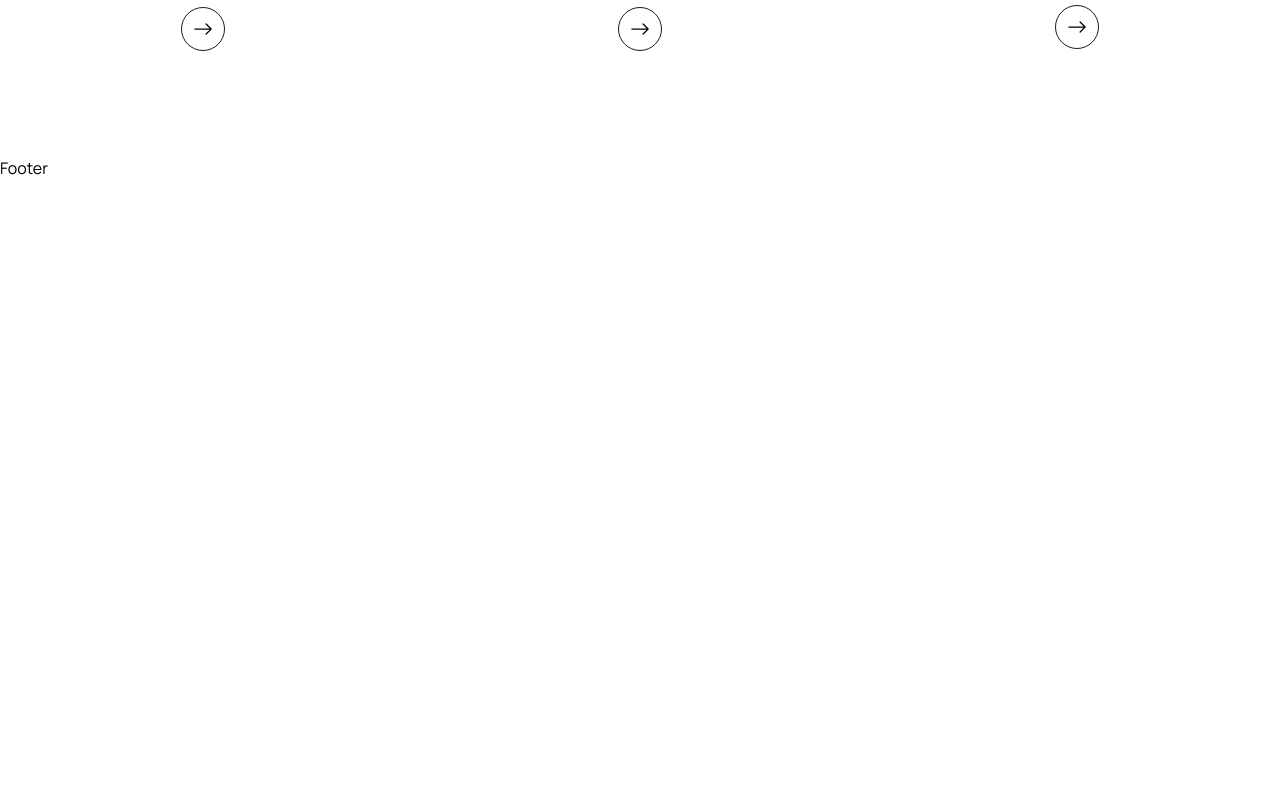
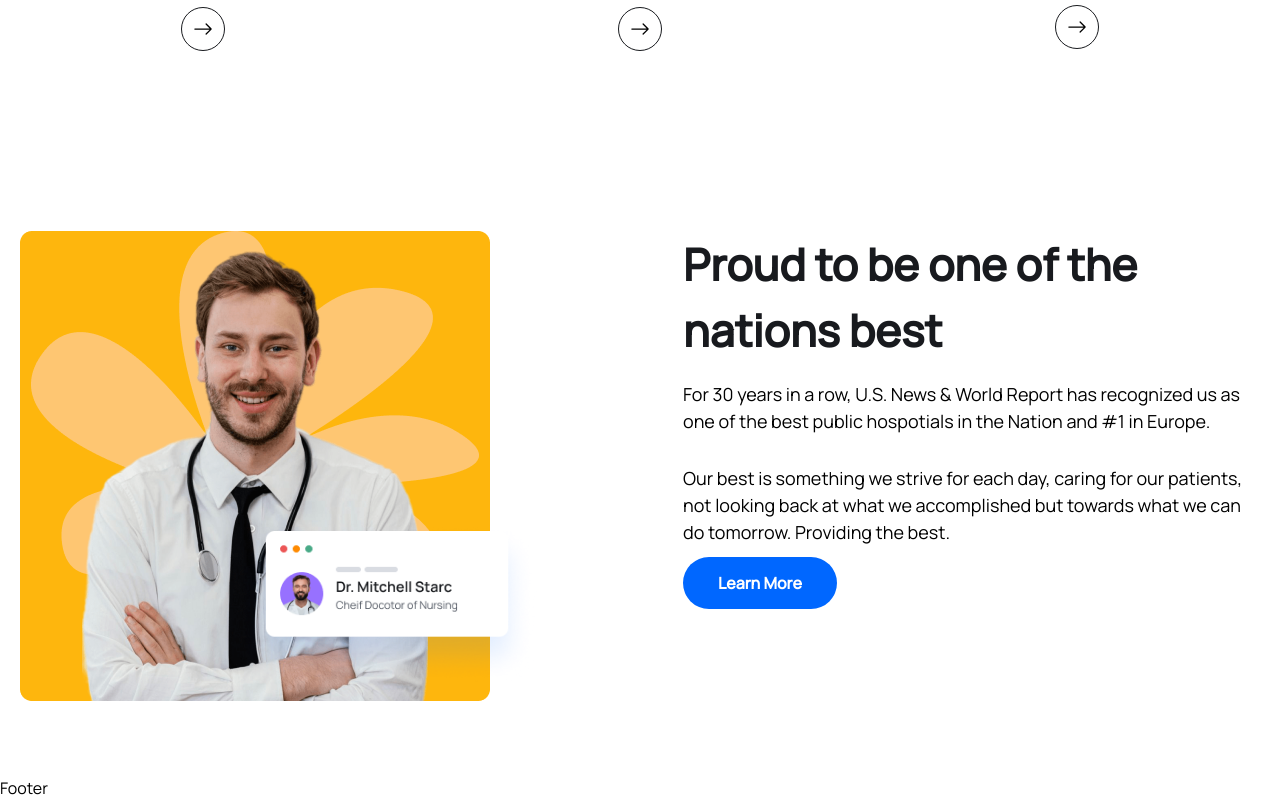
Before and after one commit to nxelia99/DoctorAppointmentBooking, a React (Vite) app in the folder frontend/: page / in a window 1280 px wide. Shown: the part 929-1729 px from the top of the page. Before the commit the page ends 1109 px from the top, so only its background shows below. Built offline with nearby package versions, Linux system fonts and the light colour scheme.

Commit message:
new commit

```diff
--- /dev/null
+++ b/frontend/src/components/About/About.jsx
@@ -0,0 +1,36 @@
+import React from 'react'
+import aboutImg from '../../assets/images/about.png';
+import aboutCardImg from '../../assets/images/about-card.png'
+import { Link } from 'react-router-dom';
+function About() {
+  return <section className='container'>
+    <div className="flex justify-between gap-[50px] lg:gap-[13px] xl:gap-0 flex-col lg:flex-row">
+        {/* about image */}
+        <div className="relative w-3/4 lg:w-1/2 xl:w-[770px] z-10 order-2 lg:order-1">
+            <img src={aboutImg} alt="doctor image" />
+            <div className="absolute z-20 bottom-4 w-[200px] md:w-[300px] right-[-30%] md:right-[7%] lg:right-[22%]">
+                <img src={aboutCardImg} alt="card" />
+            </div>
+        </div>
+
+        {/* about content */}
+        <div className="w-full lg:w-1/2 xl:w-[670px] order-1 lg:order-2">
+            <h2 className="heading">Proud to be one of the nations best</h2>
+            <p className="text__para">For 30 years in a row, U.S. News & World Report has recognized us
+            as one of the best public hospotials in the Nation and #1 in Europe.</p>
+
+            <p className="text__para mt-[30px] mb-[25px]">Our best is something we strive for each day,
+            caring for our patients, not looking back at what we accomplished but towards what we can do tomorrow.
+            Providing the best.</p>
+
+            <Link to='/' className="btn">Learn More</Link>
+        </div>
+
+    </div>
+
+  </section>
+
+
+}
+
+export default About
--- a/frontend/src/pages/Home.jsx
+++ b/frontend/src/pages/Home.jsx
@@ -7,6 +7,7 @@
 import icon03 from '../assets/images/icon03.png'
 import {BsArrowRight} from 'react-icons/bs'
 import {Link} from 'react-router-dom';
+import About from '../components/About/About'
 
 const Home = () => {
   return (
@@ -141,6 +142,8 @@
       </section>
     </div>
 
+    <About />
+
     </>
   )
 }
```
